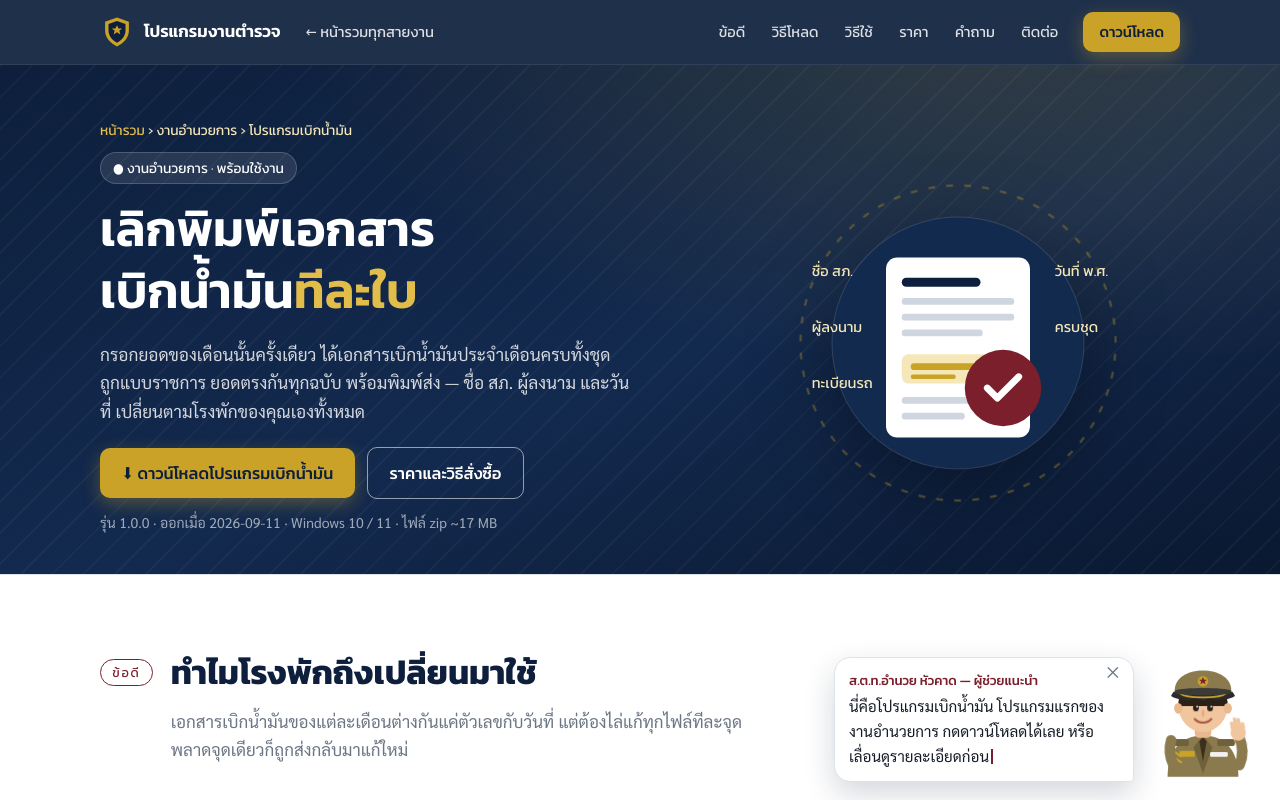
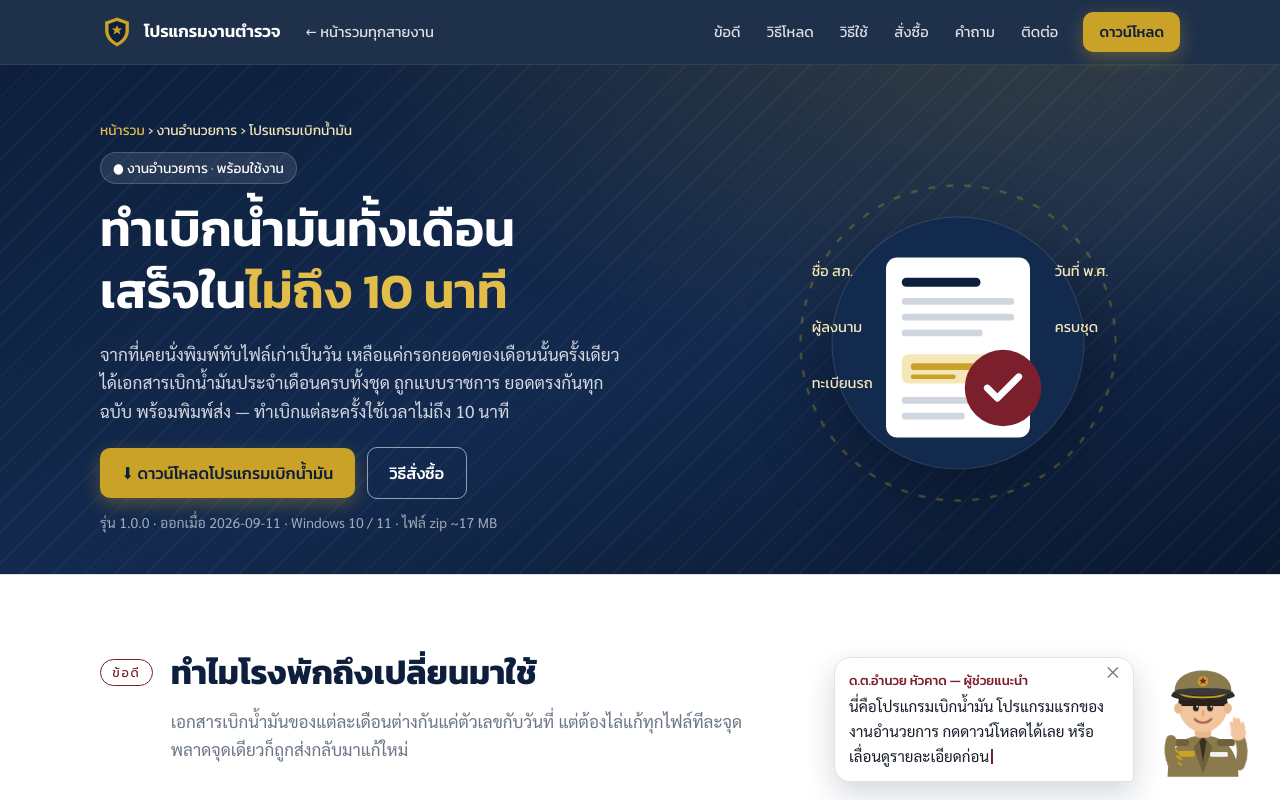
Before and after one commit to kaveek1-rgb/kaveek1-rgb.github.io, a plain HTML site: page biknamman.html in a window 1280 px wide. Shown: the top 800 px of the page. Drawn offline with Linux system fonts and the light colour scheme.

Commit message:
Add files via upload

```diff
--- a/biknamman.html
+++ b/biknamman.html
@@ -4,7 +4,7 @@
 <meta charset="utf-8">
 <meta name="viewport" content="width=device-width, initial-scale=1">
 <title>โปรแกรมเบิกน้ำมัน — งานอำนวยการ</title>
-<meta name="description" content="โปรแกรมเบิกน้ำมันสำหรับสถานีตำรวจ กรอกยอดครั้งเดียว ได้เอกสารเบิกน้ำมันประจำเดือนครบชุด ถูกแบบราชการ 2,000 บาท/ปี/โรงพัก">
+<meta name="description" content="โปรแกรมเบิกน้ำมันสำหรับสถานีตำรวจ กรอกยอดครั้งเดียว ได้เอกสารเบิกน้ำมันประจำเดือนครบชุด ถูกแบบราชการ สอบถามราคาทาง Line">
 <link rel="preconnect" href="https://fonts.googleapis.com">
 <link rel="preconnect" href="https://fonts.gstatic.com" crossorigin>
 <link href="https://fonts.googleapis.com/css2?family=Kanit:wght@400;500;600;700&family=Sarabun:wght@400;500;600;700&display=swap" rel="stylesheet">
@@ -15,7 +15,7 @@
   <div class="wrap">
     <a class="brand" href="index.html"><svg class="badge" viewBox="0 0 40 40" aria-hidden="true"><path d="M20 3l14 5v10c0 9-6 15-14 19C12 33 6 27 6 18V8l14-5z" fill="#c9a227"/><path d="M20 7l10 3.6V18c0 7-4.4 11.6-10 14.6C14.4 29.6 10 25 10 18v-7.4L20 7z" fill="#0d1f3c"/><path d="M20 12l1.9 4h4.2l-3.4 2.6 1.3 4.2L20 20.4l-4 2.4 1.3-4.2-3.4-2.6h4.2z" fill="#c9a227"/></svg> โปรแกรมงานตำรวจ</a>
     <a class="back" href="index.html">← หน้ารวมทุกสายงาน</a>
-    <div class="nav-links"><a href="#fuel">ข้อดี</a><a href="#install">วิธีโหลด</a><a href="#howto">วิธีใช้</a><a href="#price">ราคา</a><a href="#faq">คำถาม</a><a href="#contact">ติดต่อ</a></div>
+    <div class="nav-links"><a href="#fuel">ข้อดี</a><a href="#install">วิธีโหลด</a><a href="#howto">วิธีใช้</a><a href="#price">สั่งซื้อ</a><a href="#faq">คำถาม</a><a href="#contact">ติดต่อ</a></div>
     <a class="btn btn-gold" href="BikNamman.zip" download>ดาวน์โหลด</a>
   </div>
 </nav>
@@ -27,13 +27,13 @@
       <section class="slide active" style="position:static">
         <div>
           <span class="slide-kicker">● งานอำนวยการ · พร้อมใช้งาน</span>
-          <h1>เลิกพิมพ์เอกสาร<br>เบิกน้ำมัน<em>ทีละใบ</em></h1>
-          <p class="lede">กรอกยอดของเดือนนั้นครั้งเดียว ได้เอกสารเบิกน้ำมันประจำเดือนครบทั้งชุด
-            ถูกแบบราชการ ยอดตรงกันทุกฉบับ พร้อมพิมพ์ส่ง — ชื่อ สภ. ผู้ลงนาม และวันที่
-            เปลี่ยนตามโรงพักของคุณเองทั้งหมด</p>
+          <h1>ทำเบิกน้ำมันทั้งเดือน<br>เสร็จใน<em>ไม่ถึง 10 นาที</em></h1>
+          <p class="lede">จากที่เคยนั่งพิมพ์ทับไฟล์เก่าเป็นวัน เหลือแค่กรอกยอดของเดือนนั้นครั้งเดียว
+            ได้เอกสารเบิกน้ำมันประจำเดือนครบทั้งชุด ถูกแบบราชการ ยอดตรงกันทุกฉบับ พร้อมพิมพ์ส่ง
+            — ทำเบิกแต่ละครั้งใช้เวลาไม่ถึง 10 นาที</p>
           <div class="cta">
             <a class="btn btn-gold" href="BikNamman.zip" download>⬇ ดาวน์โหลดโปรแกรมเบิกน้ำมัน</a>
-            <a class="btn btn-ghost" href="#price">ราคาและวิธีสั่งซื้อ</a>
+            <a class="btn btn-ghost" href="#price">วิธีสั่งซื้อ</a>
             <span class="note" id="vernote">Windows 10 / 11 · ไฟล์ zip 17 MB · ไม่ต้องติดตั้ง</span>
           </div>
         </div>
@@ -101,7 +101,7 @@
 
     <h3 style="margin:38px 0 12px;color:var(--navy);font-size:1.25rem" class="reveal">ข้อดีที่โรงพักได้ทันที</h3>
     <div class="feats">
-      <div class="feat reveal"><div class="num">ไม่กี่นาที</div><h3>จบงานทั้งเดือน</h3><p>จากที่เคยนั่งพิมพ์ทับทีละไฟล์เป็นวัน เหลือแค่กรอกยอดแล้วกดปุ่มเดียว</p></div>
+      <div class="feat reveal"><div class="num">&lt; 10 นาที</div><h3>ทำเบิกแต่ละครั้ง</h3><p>จากที่เคยนั่งพิมพ์ทับทีละไฟล์เป็นวัน เหลือแค่กรอกยอดแล้วกดปุ่มเดียว ทั้งเดือนเสร็จในไม่ถึง 10 นาที</p></div>
       <div class="feat reveal"><div class="num">ตรงกัน</div><h3>ทุกฉบับยอดเดียวกัน</h3><p>เอกสารทั้งชุดคิดจากตัวเลขชุดเดียว ไม่มีอีกแล้วที่ยอดในแต่ละหน้าไม่ตรงกันจนถูกส่งกลับ</p></div>
       <div class="feat reveal"><div class="num">ครั้งเดียว</div><h3>ตั้งค่าโรงพักแล้วจบ</h3><p>ชื่อ สภ. ผู้ลงนาม ทะเบียนรถ ตั้งครั้งเดียว เดือนต่อ ๆ ไปไม่ต้องกรอกซ้ำ ย้ายผู้ลงนามก็แก้จุดเดียว</p></div>
       <div class="feat reveal"><div class="num">ถูกแบบ</div><h3>ตรงตามแบบราชการ</h3><p>วันที่ เดือน ปี พ.ศ. ยศและตำแหน่งเขียนเต็ม จัดหน้าตามแบบที่ใช้จริงในโรงพัก พร้อมพิมพ์ส่งได้เลย</p></div>
@@ -167,12 +167,12 @@
 <section class="sec price" id="price">
   <div class="wrap">
     <div class="sec-head reveal">
-      <span class="sec-label">ราคา</span>
-      <div><h2>ราคาเดียว ต่อโรงพัก ต่อปี</h2><p>ดาวน์โหลดมาลองก่อนได้ ซื้อและต่ออายุได้ในตัวโปรแกรม — สแกนจ่ายพร้อมเพย์ แล้วระบบเปิดใช้งานให้เอง</p></div>
+      <span class="sec-label">สั่งซื้อ</span>
+      <div><h2>ลองก่อนได้ ถูกใจค่อยซื้อในโปรแกรม</h2><p>คิดเป็นรายปีต่อโรงพัก สอบถามราคาได้ทาง Line — ซื้อและต่ออายุได้ในตัวโปรแกรม สแกนจ่ายพร้อมเพย์ แล้วระบบเปิดใช้งานให้เอง</p></div>
     </div>
     <div class="price-grid">
       <div class="price-card reveal">
-        <div class="price-big">2,000 บาท <small>/ ปี / โรงพัก</small></div>
+        <div class="price-big">สิทธิ์รายปี <small>/ โรงพัก · สอบถามราคาทาง Line kaveek1169</small></div>
         <ul>
           <li>ใช้งานได้ 1 ปีเต็ม นับจากวันเปิดใช้งาน</li>
           <li>เอกสารเบิกน้ำมันครบทั้งชุด ไม่มีแยกรุ่น ไม่มีเสริม</li>
@@ -191,7 +191,7 @@
         <h3 style="color:#fff;font-size:1.2rem">วิธีสั่งซื้อ — ทำในโปรแกรมได้เลย</h3>
         <ol class="buy-steps">
           <li><span class="k">1</span><div><b>ดาวน์โหลด แตกไฟล์ แล้วเปิดโปรแกรม</b><span>กรอกอีเมลของโรงพัก ถ้ายังไม่เคยซื้อ โปรแกรมพาไปหน้าซื้อให้เอง</span></div></li>
-          <li><span class="k">2</span><div><b>สแกน QR พร้อมเพย์ในโปรแกรม</b><span>ยอด 2,000 บาทฝังใน QR แล้ว กรอกชื่อ สภ. แล้วกด “แจ้งโอนเงิน”</span></div></li>
+          <li><span class="k">2</span><div><b>สแกน QR พร้อมเพย์ในโปรแกรม</b><span>ยอดฝังใน QR ให้แล้ว กรอกชื่อ สภ. แล้วกด “แจ้งโอนเงิน”</span></div></li>
           <li><span class="k">3</span><div><b>รอสักครู่ — เปิดใช้งานให้เอง</b><span>ผู้จำหน่ายตรวจยอดแล้วอนุมัติ โปรแกรมเปิดใช้งานเองทันที ไม่ต้องกรอกคีย์</span></div></li>
         </ol>
       </div>
@@ -231,11 +231,11 @@
     <span>ผู้จำหน่าย: น้อย · Line kaveek1169</span>
   </div>
 </footer>
-<!-- ═══════════ <!-- ═══════════ ตัวการ์ตูนตำรวจแนะนำ "ส.ต.ท.อำนวย หัวคาด" (ต้นแบบวาดเอง) ═══════════ -->
+<!-- ═══════════ <!-- ═══════════ ตัวการ์ตูนตำรวจแนะนำ "ด.ต.อำนวย หัวคาด" (ต้นแบบวาดเอง) ═══════════ -->
 <div class="guide" id="guide">
   <div class="bubble" id="bubble">
     <button class="close" id="gclose" aria-label="ปิด">✕</button>
-    <b>ส.ต.ท.อำนวย หัวคาด — ผู้ช่วยแนะนำ</b>
+    <b>ด.ต.อำนวย หัวคาด — ผู้ช่วยแนะนำ</b>
     <span id="gtext"></span><span class="cur"></span>
   </div>
   <svg class="officer" id="officer" viewBox="0 0 200 220" aria-hidden="true">
@@ -245,8 +245,8 @@
     <path d="M100 152l-6 8 6 34 6-34z" fill="#3b2f1e"/>
     <!-- อินทรธนู -->
     <rect x="46" y="156" width="30" height="12" rx="4" fill="#6f6139"/><rect x="124" y="156" width="30" height="12" rx="4" fill="#6f6139"/>
-    <!-- บั้ง ส.ต.ท. 2 แถบ ที่ต้นแขนซ้าย -->
-    <path d="M40 186l12-8 12 8M40 196l12-8 12 8" fill="none" stroke="#c9a227" stroke-width="4" stroke-linejoin="round"/>
+    <!-- บั้ง ด.ต. 3 แถบ ที่ต้นแขนซ้าย -->
+    <path d="M40 182l12-8 12 8M40 191l12-8 12 8M40 200l12-8 12 8" fill="none" stroke="#c9a227" stroke-width="3.5" stroke-linejoin="round"/>
     <!-- ป้ายชื่อ/เข็ม -->
     <rect x="112" y="178" width="30" height="8" rx="2" fill="#f2f2f2"/><rect x="60" y="176" width="26" height="10" rx="2" fill="#c9a227"/>
     <!-- คอ -->
@@ -361,7 +361,7 @@ window.GUIDE_TIPS={"top": "นี่คือโปรแกรมเบิก
     }).catch(function(){});
   }
 
-  /* ── ส.ต.ท.อำนวย หัวคาด: พิมพ์ทีละตัว เปลี่ยนข้อความตามส่วนที่เลื่อนถึง ── */
+  /* ── ด.ต.อำนวย หัวคาด: พิมพ์ทีละตัว เปลี่ยนข้อความตามส่วนที่เลื่อนถึง ── */
   var guide=document.getElementById('guide'), tips=window.GUIDE_TIPS||{};
   if(guide){
     var gtext=document.getElementById('gtext'), curKey='', typing=null, secKey='top';
```
Also changed, not shown: index.html (+7 -7 lines).
